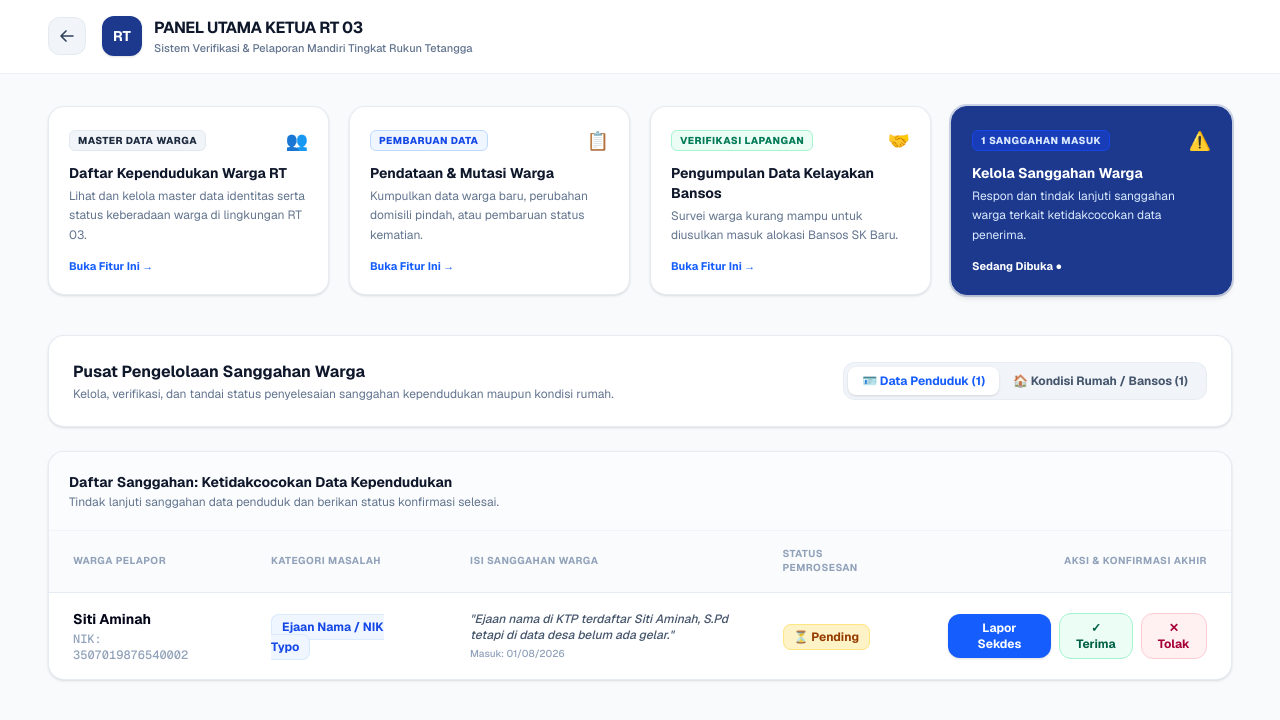
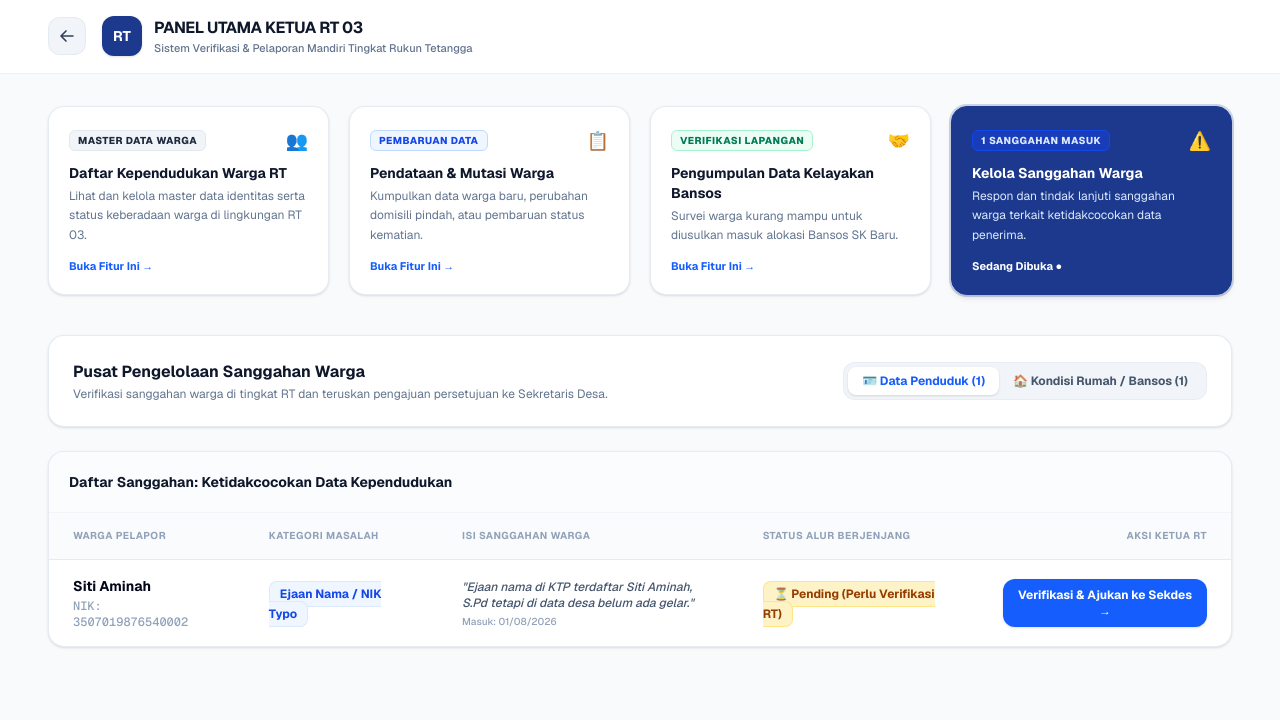
Before and after one commit to MRamadhan000/hackathon-helden, a Next.js app: page /rt in a window 1280 px wide. Both pictures are taken after a click on the button 1091 px from the left and 200 px from the top of the page. Shown: the top 720 px of the page. Built offline with nearby package versions, Linux system fonts and the light colour scheme.

Commit message:
fix fitur ketua RT

```diff
--- a/app/rt/page.tsx
+++ b/app/rt/page.tsx
@@ -11,14 +11,14 @@ import CardSanggahan, {
 import FormMutasiLengkap from "@/components/rt/FormMutasiLengkap";
 import FormSurveiKelayakan from "@/components/rt/FormSurveiKelayakan";
 
-// Mock Data Warga RT
+// Mock Data Master Kependudukan Warga RT (Skema tweb_penduduk)
 const mockWargaRT: PendudukRT[] = [
   {
     id: "uuid-001",
     nik: "3507011234560001",
     nama: "Budi Santoso",
     jenisKelamin: "L",
-    tempatLahir: "Malang",
+    tempatLahir: "Kab. Malang",
     tanggalLahir: "1985-05-12",
     statusPenduduk: "Tetap",
     statusVerifikasiDukcapil: "Terverifikasi",
@@ -28,7 +28,7 @@ const mockWargaRT: PendudukRT[] = [
     nik: "3507019876540002",
     nama: "Siti Aminah",
     jenisKelamin: "P",
-    tempatLahir: "Surabaya",
+    tempatLahir: "Kota Surabaya",
     tanggalLahir: "1958-08-24",
     statusPenduduk: "Tetap",
     statusVerifikasiDukcapil: "Terverifikasi",
@@ -38,13 +38,14 @@ const mockWargaRT: PendudukRT[] = [
     nik: "3507015554440003",
     nama: "Joko Widodo (Alm)",
     jenisKelamin: "L",
-    tempatLahir: "Blitar",
+    tempatLahir: "Kab. Blitar",
     tanggalLahir: "1945-01-15",
     statusPenduduk: "Meninggal",
     statusVerifikasiDukcapil: "Anomali / Unverified",
   },
 ];
 
+// Mock Sanggahan 1: Ketidakcocokan Data Kependudukan
 const initialSanggahanPenduduk: SanggahanDataPenduduk[] = [
   {
     id: "sp-1",
@@ -58,6 +59,7 @@ const initialSanggahanPenduduk: SanggahanDataPenduduk[] = [
   },
 ];
 
+// Mock Sanggahan 2: Ketidakcocokan Kondisi Rumah (Prodeskel DDK)
 const initialSanggahanRumah: SanggahanKondisiRumah[] = [
   {
     id: "sr-1",
@@ -82,6 +84,7 @@ export default function DashboardRT() {
   const [selectedNik, setSelectedNik] = useState("");
   const [notif, setNotif] = useState("");
 
+  // State List Sanggahan Berjenjang (RT -> Sekdes)
   const [sanggahanPendudukList, setSanggahanPendudukList] = useState<
     SanggahanDataPenduduk[]
   >(initialSanggahanPenduduk);
@@ -97,53 +100,33 @@ export default function DashboardRT() {
     setSelectedNik("");
   };
 
-  const handleVerifikasiPenduduk = (item: SanggahanDataPenduduk) => {
-    setSelectedNik(item.nikPelapor);
-    setActiveMode("kependudukan");
-    setNotif(
-      `Memproses sanggahan data kependudukan atas nama ${item.namaPelapor}.`,
-    );
-  };
-
-  const handleVerifikasiRumah = (item: SanggahanKondisiRumah) => {
-    setSelectedNik(item.nikPelapor);
-    setActiveMode("kelayakan");
-    setNotif(
-      `Melakukan survei ulang kelayakan bansos atas nama ${item.namaPelapor}.`,
-    );
-  };
-
-  const handleUpdateStatusPenduduk = (
-    id: string,
-    statusBaru: "Diterima" | "Ditolak",
-  ) => {
+  // Handler RT Memverifikasi & Mengajukan Sanggahan Data Penduduk ke Sekdes
+  const handleAjukanPendudukKeSekdes = (id: string) => {
     setSanggahanPendudukList((prev) =>
       prev.map((item) =>
-        item.id === id ? { ...item, status: statusBaru } : item,
+        item.id === id ? { ...item, status: "Diajukan ke Sekdes" } : item,
       ),
     );
     setNotif(
-      `Status sanggahan data kependudukan telah ditandai selesai: [${statusBaru}].`,
+      "Sukses: Sanggahan data kependudukan berhasil divalidasi RT dan dikirimkan ke Sekretaris Desa.",
     );
     setTimeout(() => setNotif(""), 4000);
   };
 
-  const handleUpdateStatusRumah = (
-    id: string,
-    statusBaru: "Diterima" | "Ditolak",
-  ) => {
+  // Handler RT Memverifikasi & Mengajukan Sanggahan Kondisi Rumah ke Sekdes
+  const handleAjukanRumahKeSekdes = (id: string) => {
     setSanggahanRumahList((prev) =>
       prev.map((item) =>
-        item.id === id ? { ...item, status: statusBaru } : item,
+        item.id === id ? { ...item, status: "Diajukan ke Sekdes" } : item,
       ),
     );
     setNotif(
-      `Status sanggahan kondisi rumah telah ditandai selesai: [${statusBaru}].`,
+      "Sukses: Hasil survei ulang kondisi rumah berhasil diteruskan ke Sekretaris Desa.",
     );
     setTimeout(() => setNotif(""), 4000);
   };
 
-  // Submit Handler untuk Mutasi Lengkap (1. Baru, 2. Non-Aktif, 3. Koreksi)
+  // Handler Submit Form Mutasi Lengkap (1. Baru, 2. Non-Aktif, 3. Koreksi)
   const handleMutasiLengkap = (e: React.FormEvent, dataHasil: any) => {
     e.preventDefault();
     const { kategoriAksi, dataForm } = dataHasil;
@@ -162,6 +145,7 @@ export default function DashboardRT() {
     setTimeout(() => setNotif(""), 4000);
   };
 
+  // Handler Submit Hasil Survei Kelayakan Bansos (Prodeskel DDK)
   const handleSubmitSurvei = (e: React.FormEvent, dataHasil: any) => {
     e.preventDefault();
     setNotif(
@@ -176,21 +160,25 @@ export default function DashboardRT() {
       <RTHeader />
 
       <main className="max-w-7xl mx-auto px-6 lg:px-12 py-8 space-y-8">
+        {/* NOTIFIKASI AKSI */}
         {notif && (
           <div className="p-4 bg-emerald-50 border border-emerald-200 text-emerald-950 rounded-xl text-sm font-semibold transition shadow-sm">
             {notif}
           </div>
         )}
 
+        {/* ACTION GRID (KARTU FITUR UTAMA RT) */}
         <ActionGrid
           onSelectAction={handleSelectAction}
           activeMode={activeMode}
         />
 
+        {/* AREA KONTEN BERDASARKAN KARTU FITUR YANG DIBUKA */}
         <section className="pt-2">
+          {/* MENU 1: MASTER DATA WARGA */}
           {activeMode === "warga" && <TableWarga data={mockWargaRT} />}
 
-          {/* Opsi 2: Mutasi Kependudukan Lengkap (Baru / Non-Aktif / Koreksi) */}
+          {/* MENU 2: PENDATAAN & MUTASI WARGA (BARU / NON-AKTIF / KOREKSI) */}
           {activeMode === "kependudukan" && (
             <FormMutasiLengkap
               daftarWarga={mockWargaRT}
@@ -200,6 +188,7 @@ export default function DashboardRT() {
             />
           )}
 
+          {/* MENU 3: SURVEI KELAYAKAN BANSOS (PRODESKEL DDK) */}
           {activeMode === "kelayakan" && (
             <FormSurveiKelayakan
               daftarWarga={mockWargaRT}
@@ -209,14 +198,13 @@ export default function DashboardRT() {
             />
           )}
 
+          {/* MENU 4: KELOLA SANGGAHAN WARGA */}
           {activeMode === "sanggahan" && (
             <CardSanggahan
-              sanggahanPendudukList={sanggahanPendudukList}
-              sanggahanRumahList={sanggahanRumahList}
-              onVerifikasiPenduduk={handleVerifikasiPenduduk}
-              onVerifikasiRumah={handleVerifikasiRumah}
-              onUpdateStatusPenduduk={handleUpdateStatusPenduduk}
-              onUpdateStatusRumah={handleUpdateStatusRumah}
+              sanggahanPendudukList={sanggahanPendudukList || []}
+              sanggahanRumahList={sanggahanRumahList || []}
+              onAjukanPendudukKeSekdes={handleAjukanPendudukKeSekdes}
+              onAjukanRumahKeSekdes={handleAjukanRumahKeSekdes}
             />
           )}
         </section>
--- a/components/rt/CardSanggahan.tsx
+++ b/components/rt/CardSanggahan.tsx
@@ -9,7 +9,11 @@ export interface SanggahanDataPenduduk {
   jenisKetidakcocokan: string;
   alasanSanggahan: string;
   tanggalMasuk: string;
-  status: "Pending" | "Dilaporkan ke Sekdes" | "Diterima" | "Ditolak";
+  status:
+    | "Pending"
+    | "Diajukan ke Sekdes"
+    | "Diterima Sekdes"
+    | "Ditolak Sekdes";
 }
 
 export interface SanggahanKondisiRumah {
@@ -22,56 +26,55 @@ export interface SanggahanKondisiRumah {
   skorSistem: number;
   alasanWarga: string;
   tanggalMasuk: string;
-  status: "Pending" | "Survei Dikirim ke Sekdes" | "Diterima" | "Ditolak";
+  status:
+    | "Pending"
+    | "Diajukan ke Sekdes"
+    | "Diterima Sekdes"
+    | "Ditolak Sekdes";
 }
 
 interface CardSanggahanProps {
-  sanggahanPendudukList: SanggahanDataPenduduk[];
-  sanggahanRumahList: SanggahanKondisiRumah[];
-  onVerifikasiPenduduk: (item: SanggahanDataPenduduk) => void;
-  onVerifikasiRumah: (item: SanggahanKondisiRumah) => void;
-  onUpdateStatusPenduduk: (
-    id: string,
-    statusBaru: "Diterima" | "Ditolak",
-  ) => void;
-  onUpdateStatusRumah: (id: string, statusBaru: "Diterima" | "Ditolak") => void;
+  sanggahanPendudukList?: SanggahanDataPenduduk[];
+  sanggahanRumahList?: SanggahanKondisiRumah[];
+  onAjukanPendudukKeSekdes: (id: string) => void;
+  onAjukanRumahKeSekdes: (id: string) => void;
 }
 
 export default function CardSanggahan({
-  sanggahanPendudukList,
-  sanggahanRumahList,
-  onVerifikasiPenduduk,
-  onVerifikasiRumah,
-  onUpdateStatusPenduduk,
-  onUpdateStatusRumah,
+  sanggahanPendudukList = [],
+  sanggahanRumahList = [],
+  onAjukanPendudukKeSekdes,
+  onAjukanRumahKeSekdes,
 }: CardSanggahanProps) {
   const [subTab, setSubTab] = useState<"penduduk" | "rumah">("penduduk");
+
+  const totalPenduduk = sanggahanPendudukList?.length || 0;
+  const totalRumah = sanggahanRumahList?.length || 0;
 
   const renderBadgeStatus = (status: string) => {
     switch (status) {
       case "Pending":
         return (
           <span className="px-2.5 py-1 bg-amber-100 text-amber-800 text-xs font-bold rounded-lg border border-amber-200">
-            ⏳ Pending
+            ⏳ Pending (Perlu Verifikasi RT)
           </span>
         );
-      case "Dilaporkan ke Sekdes":
-      case "Survei Dikirim ke Sekdes":
+      case "Diajukan ke Sekdes":
         return (
           <span className="px-2.5 py-1 bg-blue-100 text-blue-800 text-xs font-bold rounded-lg border border-blue-200">
-            📤 Diproses Sekdes
+            📤 Diajukan RT ke Sekdes
           </span>
         );
-      case "Diterima":
+      case "Diterima Sekdes":
         return (
           <span className="px-2.5 py-1 bg-emerald-100 text-emerald-800 text-xs font-bold rounded-lg border border-emerald-200">
-            ✅ Selesai (Diterima)
+            ✅ Diterima Sekdes (Data Diperbarui)
           </span>
         );
-      case "Ditolak":
+      case "Ditolak Sekdes":
         return (
           <span className="px-2.5 py-1 bg-rose-100 text-rose-800 text-xs font-bold rounded-lg border border-rose-200">
-            ❌ Selesai (Ditolak)
+            ❌ Ditolak Sekdes
           </span>
         );
       default:
@@ -88,8 +91,8 @@ export default function CardSanggahan({
             Pusat Pengelolaan Sanggahan Warga
           </h3>
           <p className="text-xs text-slate-500 mt-0.5">
-            Kelola, verifikasi, dan tandai status penyelesaian sanggahan
-            kependudukan maupun kondisi rumah.
+            Verifikasi sanggahan warga di tingkat RT dan teruskan pengajuan
+            persetujuan ke Sekretaris Desa.
           </p>
         </div>
 
@@ -102,7 +105,7 @@ export default function CardSanggahan({
                 : "text-slate-600 hover:text-slate-900"
             }`}
           >
-            🪪 Data Penduduk ({sanggahanPendudukList.length})
+            🪪 Data Penduduk ({totalPenduduk})
           </button>
           <button
             onClick={() => setSubTab("rumah")}
@@ -112,7 +115,7 @@ export default function CardSanggahan({
                 : "text-slate-600 hover:text-slate-900"
             }`}
           >
-            🏠 Kondisi Rumah / Bansos ({sanggahanRumahList.length})
+            🏠 Kondisi Rumah / Bansos ({totalRumah})
           </button>
         </div>
       </div>
@@ -124,10 +127,6 @@ export default function CardSanggahan({
             <h4 className="text-sm font-bold text-slate-900">
               Daftar Sanggahan: Ketidakcocokan Data Kependudukan
             </h4>
-            <p className="text-xs text-slate-500 mt-0.5">
-              Tindak lanjuti sanggahan data penduduk dan berikan status
-              konfirmasi selesai.
-            </p>
           </div>
 
           <div className="overflow-x-auto">
@@ -137,15 +136,17 @@ export default function CardSanggahan({
                   <th className="px-6 py-4">Warga Pelapor</th>
                   <th className="px-6 py-4">Kategori Masalah</th>
                   <th className="px-6 py-4">Isi Sanggahan Warga</th>
-                  <th className="px-6 py-4">Status Pemrosesan</th>
-                  <th className="px-6 py-4 text-right">
-                    Aksi & Konfirmasi Akhir
-                  </th>
+                  <th className="px-6 py-4">Status Alur Berjenjang</th>
+                  <th className="px-6 py-4 text-right">Aksi Ketua RT</th>
                 </tr>
               </thead>
               <tbody className="divide-y divide-slate-100 font-medium text-slate-800">
-                {sanggahanPendudukList.map((item) => (
-                  <tr key={item.id} className="hover:bg-slate-50/60 transition">
+                {sanggahanPendudukList.length > 0 ? (
+                  sanggahanPendudukList.map((item) => (
+                    <tr
+                      key={item.id}
+                      className="hover:bg-slate-50/60 transition"
+                    >
                       <td className="px-6 py-4">
                         <p className="font-bold text-slate-950 text-sm">
                           {item.namaPelapor}
@@ -168,41 +169,32 @@ export default function CardSanggahan({
                       <td className="px-6 py-4">
                         {renderBadgeStatus(item.status)}
                       </td>
-                    <td className="px-6 py-4 text-right space-y-2">
-                      {item.status !== "Diterima" &&
-                      item.status !== "Ditolak" ? (
-                        <div className="flex items-center justify-end gap-2">
+                      <td className="px-6 py-4 text-right">
+                        {item.status === "Pending" ? (
                           <button
-                            onClick={() => onVerifikasiPenduduk(item)}
-                            className="px-3 py-1.5 bg-blue-600 hover:bg-blue-700 text-white text-xs font-bold rounded-xl transition shadow-sm"
+                            onClick={() => onAjukanPendudukKeSekdes(item.id)}
+                            className="px-3.5 py-2 bg-blue-600 hover:bg-blue-700 text-white text-xs font-bold rounded-xl transition shadow-sm cursor-pointer"
                           >
-                            Lapor Sekdes
+                            Verifikasi & Ajukan ke Sekdes →
                           </button>
-                          <button
-                            onClick={() =>
-                              onUpdateStatusPenduduk(item.id, "Diterima")
-                            }
-                            className="px-2.5 py-1.5 bg-emerald-50 hover:bg-emerald-100 text-emerald-800 border border-emerald-200 text-xs font-bold rounded-xl transition"
-                          >
-                            ✓ Terima
-                          </button>
-                          <button
-                            onClick={() =>
-                              onUpdateStatusPenduduk(item.id, "Ditolak")
-                            }
-                            className="px-2.5 py-1.5 bg-rose-50 hover:bg-rose-100 text-rose-800 border border-rose-200 text-xs font-bold rounded-xl transition"
-                          >
-                            ✕ Tolak
-                          </button>
-                        </div>
                         ) : (
-                        <span className="text-xs font-bold text-slate-400 italic">
-                          Sanggahan Selesai Diproses
+                          <span className="text-xs font-semibold text-slate-400 italic">
+                            Telah Diproses RT
                           </span>
                         )}
                       </td>
                     </tr>
-                ))}
+                  ))
+                ) : (
+                  <tr>
+                    <td
+                      colSpan={5}
+                      className="p-8 text-center text-slate-400 text-xs"
+                    >
+                      Tidak ada sanggahan data kependudukan.
+                    </td>
+                  </tr>
+                )}
               </tbody>
             </table>
           </div>
@@ -216,10 +208,6 @@ export default function CardSanggahan({
             <h4 className="text-sm font-bold text-slate-900">
               Daftar Sanggahan: Ketidakcocokan Kondisi Rumah & Kelayakan Bansos
             </h4>
-            <p className="text-xs text-slate-500 mt-0.5">
-              Laporan warga terkait ketidaksesuaian data survei indikator
-              Prodeskel DDK di lapangan.
-            </p>
           </div>
 
           <div className="overflow-x-auto">
@@ -229,15 +217,17 @@ export default function CardSanggahan({
                   <th className="px-6 py-4">Warga Pelapor</th>
                   <th className="px-6 py-4">Indikator Terdata</th>
                   <th className="px-6 py-4">Skor Sistem</th>
-                  <th className="px-6 py-4">Status Pemrosesan</th>
-                  <th className="px-6 py-4 text-right">
-                    Aksi & Konfirmasi Akhir
-                  </th>
+                  <th className="px-6 py-4">Status Alur Berjenjang</th>
+                  <th className="px-6 py-4 text-right">Aksi Ketua RT</th>
                 </tr>
               </thead>
               <tbody className="divide-y divide-slate-100 font-medium text-slate-800">
-                {sanggahanRumahList.map((item) => (
-                  <tr key={item.id} className="hover:bg-slate-50/60 transition">
+                {sanggahanRumahList.length > 0 ? (
+                  sanggahanRumahList.map((item) => (
+                    <tr
+                      key={item.id}
+                      className="hover:bg-slate-50/60 transition"
+                    >
                       <td className="px-6 py-4">
                         <p className="font-bold text-slate-950 text-sm">
                           {item.namaPelapor}
@@ -274,41 +264,32 @@ export default function CardSanggahan({
                       <td className="px-6 py-4">
                         {renderBadgeStatus(item.status)}
                       </td>
-                    <td className="px-6 py-4 text-right space-y-2">
-                      {item.status !== "Diterima" &&
-                      item.status !== "Ditolak" ? (
-                        <div className="flex items-center justify-end gap-2">
+                      <td className="px-6 py-4 text-right">
+                        {item.status === "Pending" ? (
                           <button
-                            onClick={() => onVerifikasiRumah(item)}
-                            className="px-3 py-1.5 bg-emerald-600 hover:bg-emerald-700 text-white text-xs font-bold rounded-xl transition shadow-sm"
+                            onClick={() => onAjukanRumahKeSekdes(item.id)}
+                            className="px-3.5 py-2 bg-emerald-600 hover:bg-emerald-700 text-white text-xs font-bold rounded-xl transition shadow-sm cursor-pointer"
                           >
-                            Survei Ulang
+                            Survei Ulang & Ajukan ke Sekdes →
                           </button>
-                          <button
-                            onClick={() =>
-                              onUpdateStatusRumah(item.id, "Diterima")
-                            }
-                            className="px-2.5 py-1.5 bg-emerald-50 hover:bg-emerald-100 text-emerald-800 border border-emerald-200 text-xs font-bold rounded-xl transition"
-                          >
-                            ✓ Terima
-                          </button>
-                          <button
-                            onClick={() =>
-                              onUpdateStatusRumah(item.id, "Ditolak")
-                            }
-                            className="px-2.5 py-1.5 bg-rose-50 hover:bg-rose-100 text-rose-800 border border-rose-200 text-xs font-bold rounded-xl transition"
-                          >
-                            ✕ Tolak
-                          </button>
-                        </div>
                         ) : (
-                        <span className="text-xs font-bold text-slate-400 italic">
-                          Survei Selesai Diproses
+                          <span className="text-xs font-semibold text-slate-400 italic">
+                            Telah Diproses RT
                           </span>
                         )}
                       </td>
                     </tr>
-                ))}
+                  ))
+                ) : (
+                  <tr>
+                    <td
+                      colSpan={5}
+                      className="p-8 text-center text-slate-400 text-xs"
+                    >
+                      Tidak ada sanggahan kondisi rumah.
+                    </td>
+                  </tr>
+                )}
               </tbody>
             </table>
           </div>
```
Lines whose indentation alone changed are shown as unchanged.
